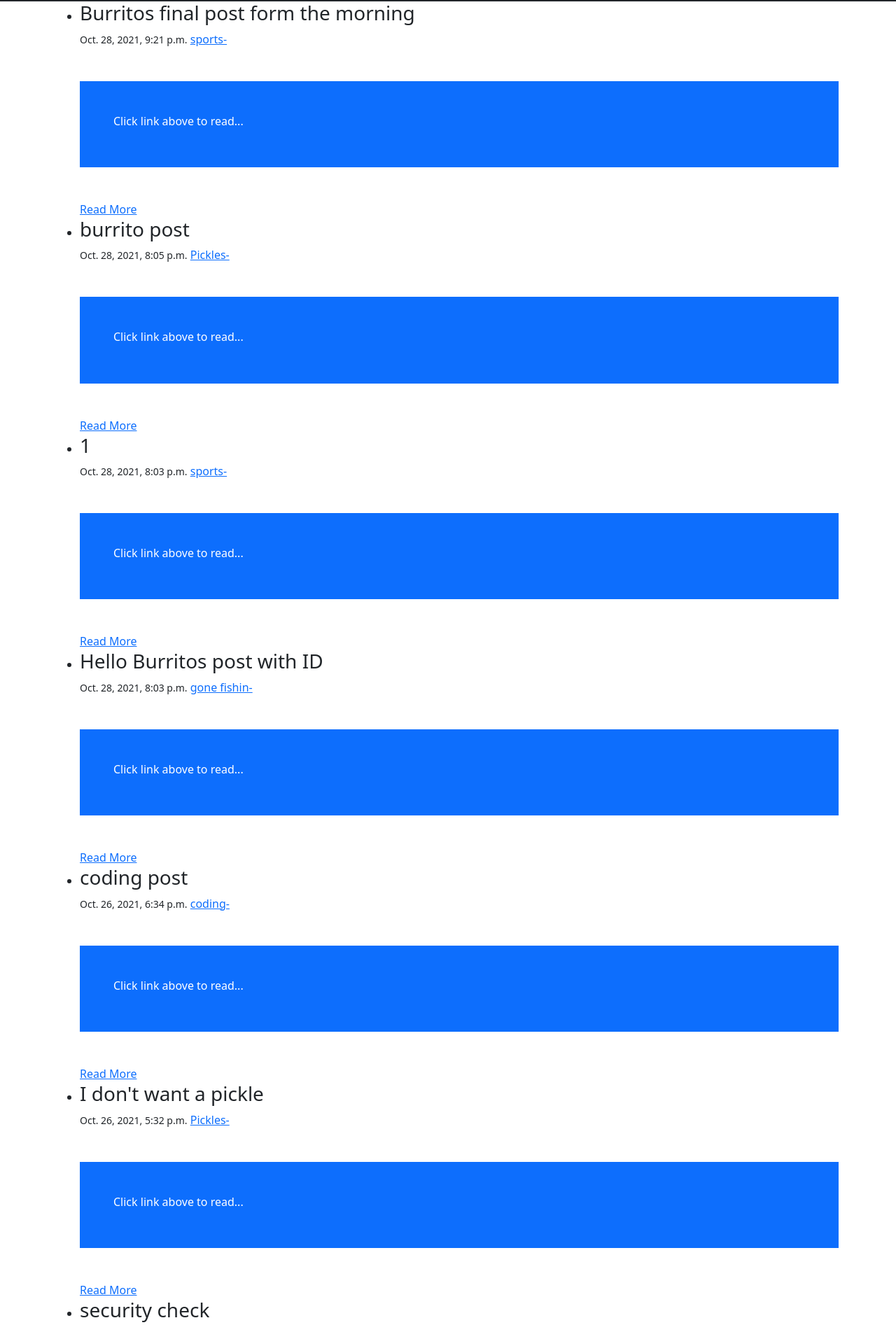
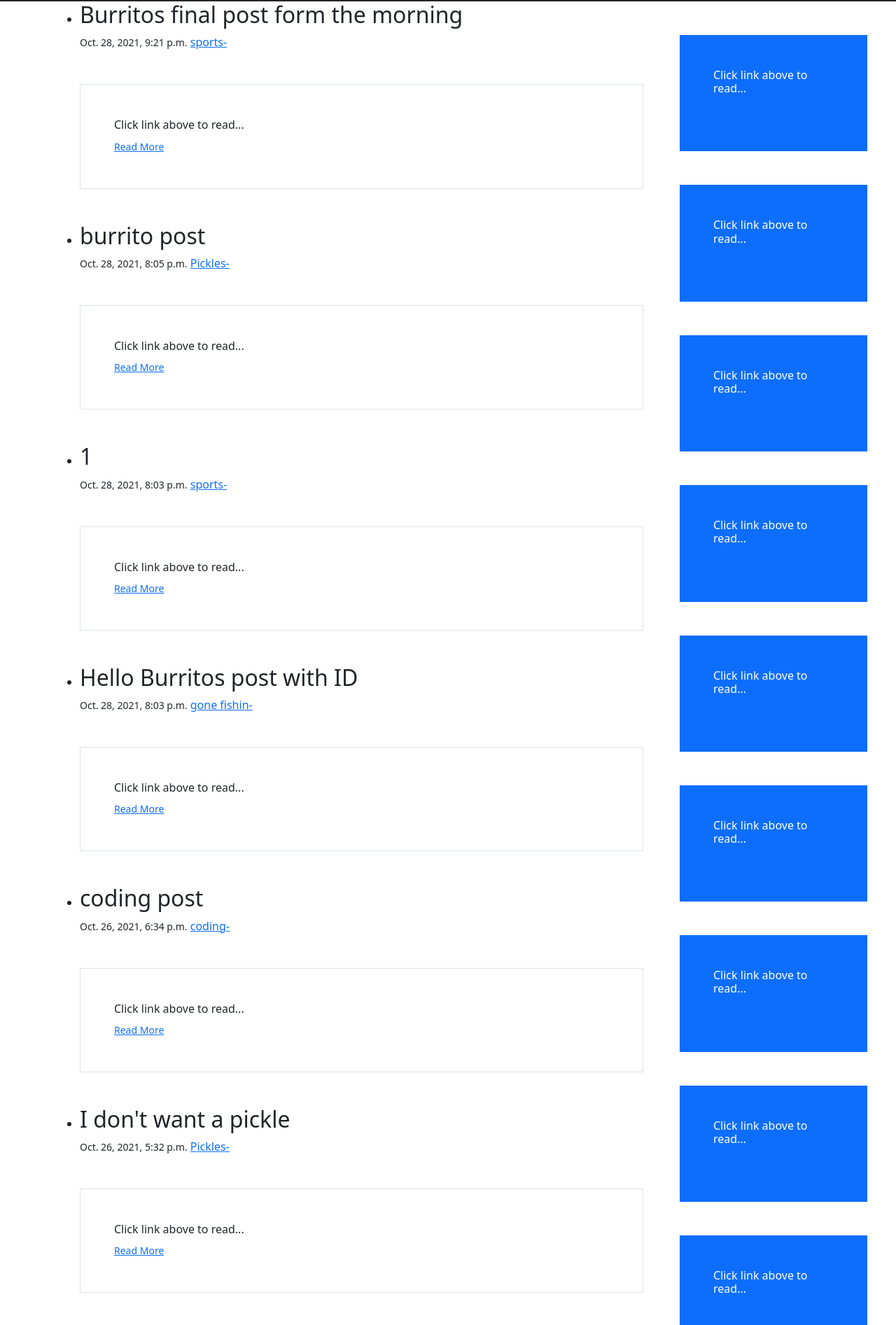
Before and after one commit to joyfuljonathan/djangoApp, a Django app: page / in a window 1280 px wide. Shown: the part 54-1947 px from the top of the page at 70% size. Run offline with Django 3.2, Linux system fonts and the light colour scheme; data comes from the database, SQL or seed files in the repository; some libraries are stand-ins or nearby versions.

Commit message:
working on the style. trying to figure out what to do with the right side of the page. i want to populate it with something interesting. i wrote some ideas in the comments on the page. just working out the style now though.

```diff
--- a/ablog/theblog/templates/home.html
+++ b/ablog/theblog/templates/home.html
@@ -9,15 +9,35 @@
     <meta http-equiv="X-UA-Compatible" content="IE=edge">
     <meta name="viewport" content="width=device-width, initial-scale=1.0">
     <title>Document</title>
+    <style>
+      .leftcolumn {
+      float: left;
+      width: 75%;
+      }
+      /* Right column */
+      .rightcolumn {
+      float: left;
+      width: 25%;
+      padding-left: 20px;
+      }
+      /* Responsive layout - when the screen is less than 800px wide, make the two columns stack on top of each other instead of next to each other */
+      @media screen and (max-width: 800px) {
+      .leftcolumn, .rightcolumn {
+       width: 100%;
+      padding: 0;
+       }
+      }
+    </style>
 </head>
 <body>
   {% if user.is_authenticated%}
     <h1>Hello, {{user.first_name}}</h1>
   {%endif%}
+<div class="leftcolumn" >
 <ul>
 {% for post in object_list %}
   <li>
-    <h3>{{post.title}}</h3><small>{{ post.publication_date}}</small>
+    <h2>{{post.title}}</h2><small>{{ post.publication_date}}</small>
     <a href="{% url 'category' post.category %}">{{post.category}}-</a>
     <!-- <a href="{%url 'article-detail' post.pk%}">{{post.title}} </a> - -->
 
@@ -31,19 +51,39 @@
       {% endif%}
     {% endif %}
 <br>
-    <!-- {{post.body}} -->
-    <!-- bootstrap container div -->
-    <div class="container p-5 my-5 bg-primary text-white">
-    <h6>{{post.snippet}}</h6>
+
+    <div class="container container p-5 my-5 border">
+      <h6>{{post.snippet}}</h6> <small><a href="{%url 'article-detail' post.pk%}">Read More</a></small>
+      {% if post.header_image%}
+      <div class="clearfix">
+      <img src="{{ post.header_image.url}}" class="img-thumbnail" style="height: 400px;" alt="">
+      <!-- below are some bootstrap image classes to test -->
+      <!-- class="img-thumbnail"  -->
+      <!-- class="img-fluid" -->
+      </div>
+      {% endif %}
     </div>
-    <a href="{%url 'article-detail' post.pk%}">Read More</a>
     <!-- {{ post.body|slice:":300"|safe}}</li>  -->
   </li>
   {% endfor %}
 </ul>
   </div>
+</div>
+
+<!-- for the right side of the page. i am thinking of adding a sub post option on the
+post page to populate this. one idea would just be to let the poster plug in a url
+and have the link displyed nicely on the right hand side with thumbnail.  -->
+<div class="rightcolumn">
+  <ul style="list-style-type: none " >
+    {% for post in object_list %}
+    <li>
+      <div class="container p-5 my-5 bg-primary text-white">
+      <h6>{{post.snippet}}</h6> <small><a href="{%url 'article-detail' post.pk%}">Read More</a></small>
+      </div>
+    </li>
+  {% endfor %}
+  </ul>
+</div>
 </body>
 </html>
-
-
 {% endblock %}
```
